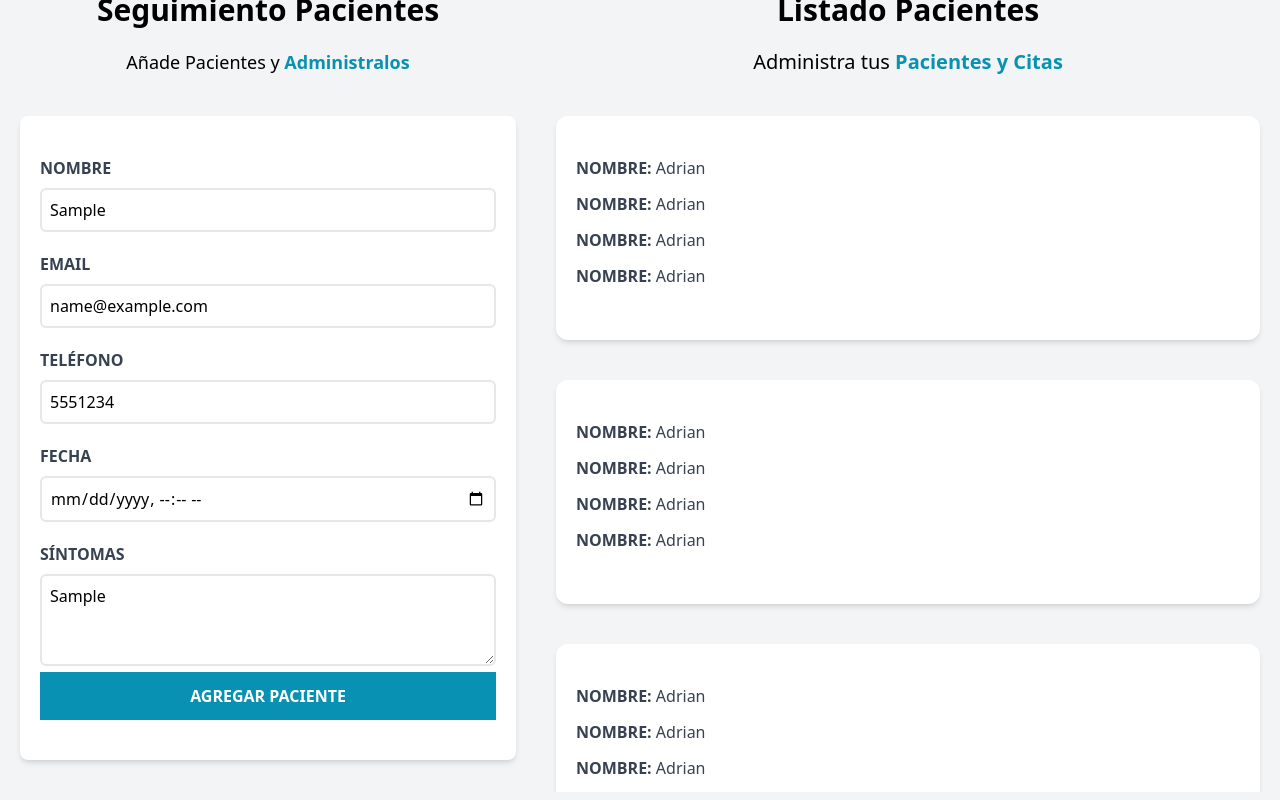
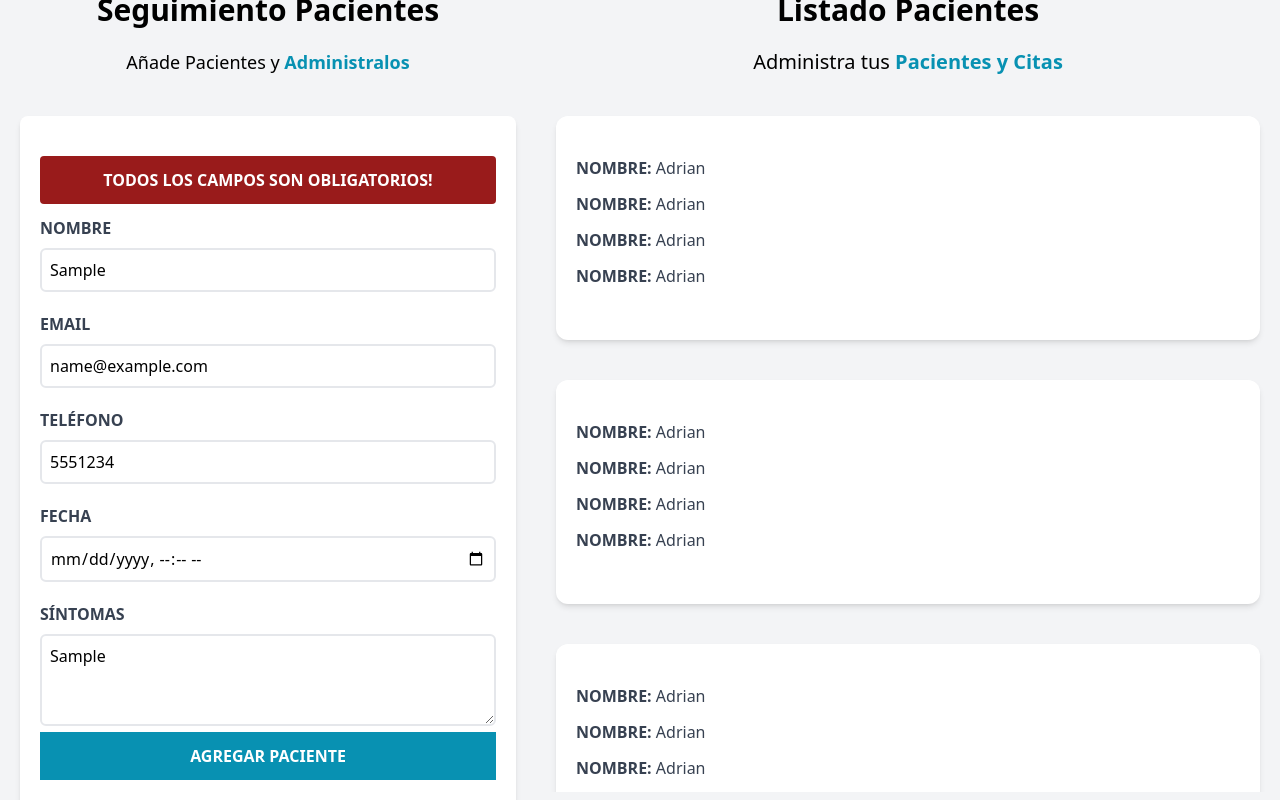
Before and after one commit to Adrianson09/Pacientes, a React (Vite) app: page / in a window 1280 px wide. Both pictures are taken after typing "Sample", "name@example.com", "5551234", "Sample" into the empty fields and a click on the input "Agregar Paciente". Shown: the part 184-984 px from the top of the page. Built offline with nearby package versions, Linux system fonts and the light colour scheme.

Commit message:
Add error message if input is empty

```diff
--- a/src/components/Formulario.jsx
+++ b/src/components/Formulario.jsx
@@ -7,14 +7,18 @@ function Formulario() {
   const [fecha, setFecha] = useState('');
   const [sintomas, setSintomas] = useState('');
 
+  const [error, setError] = useState(false);
+
   const handleSubmit = (e) => {
     e.preventDefault();
     // Validar Formulario
     if( [nombre, email, telefono, fecha, sintomas ].includes('') ){
-      console.log('Hay campos vacios')
-    } else{
-      console.log('Todos los campos llenos')
+
+      setError(true)
+      return;
     }
+
+    setError(false)
   }
 
   return (
@@ -24,6 +28,11 @@ function Formulario() {
           <span className="text-cyan-600 font-bold ">Administralos</span>
           </p>
           <form className="bg-white shadow-md mb-10 rounded-lg py-10 px-5" onSubmit={handleSubmit}>
+            {error &&
+              <div className="mb-3 p-3 text-center bg-red-800 text-white font-bold uppercase rounded">
+                  <p >Todos los campos son obligatorios!</p>
+              </div>
+            }
               <div className="mb-5">
                 <label htmlFor="nombre" className="block text-gray-700 uppercase font-bold"> Nombre</label>
                 <input className="border-2 w-full p-2 mt-2 placeholder-gray-400 rounded-md" type="text" value={nombre} onChange={ (e) => setNombre(e.target.value) } id="nombre" placeholder="Nombre del Paciente"/>
```
